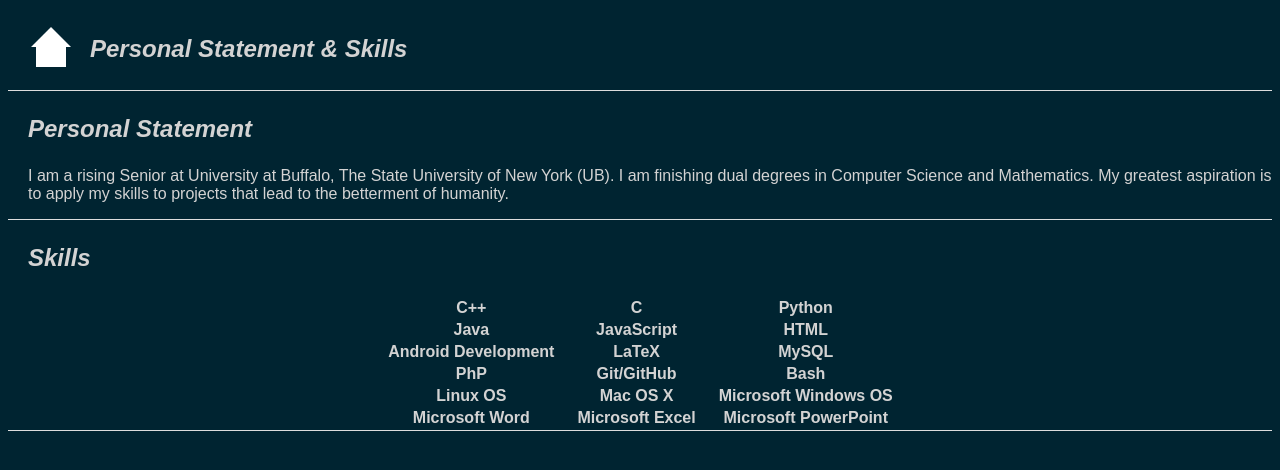
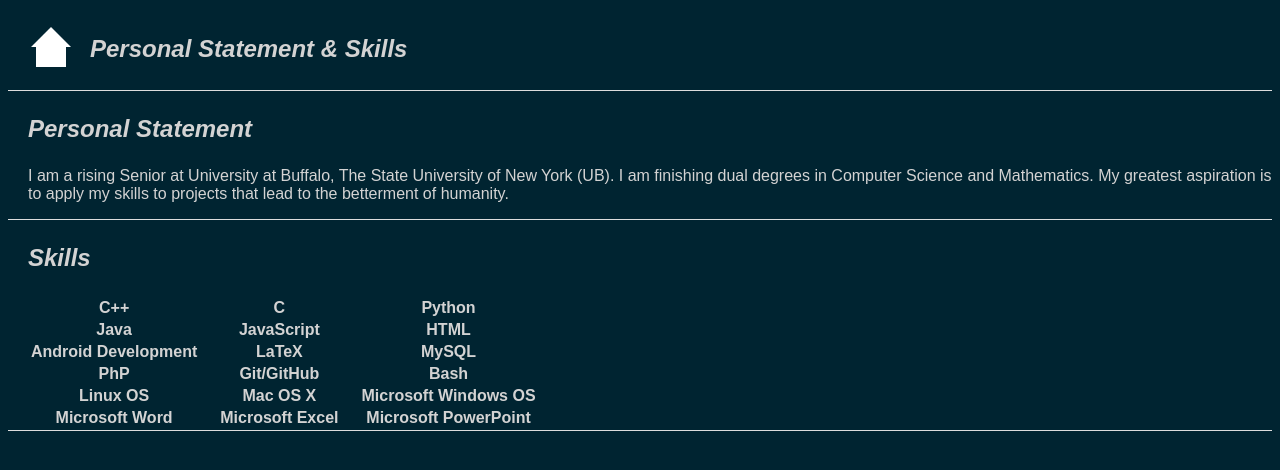
Before and after one commit to nceccarelli/nceccarelli.github.io, a plain HTML site: page pages/personal_statement_and_skills.html in a window 1280 px wide. Drawn offline with Linux system fonts and the light colour scheme.

```diff
--- a/pages/personal_statement_and_skills.html
+++ b/pages/personal_statement_and_skills.html
@@ -29,7 +29,7 @@
 </section>
 <section>
     <h3>Skills</h3>
-    <table style="text-align: center; margin-right: auto; margin-left: auto;">
+    <table style="text-align: center; margin-right:initial; margin-left: initial;">
         <tr>
             <th style="padding-right: 20px;">C++</th>
             <th style="padding-right: 20px;">C</th>
```
